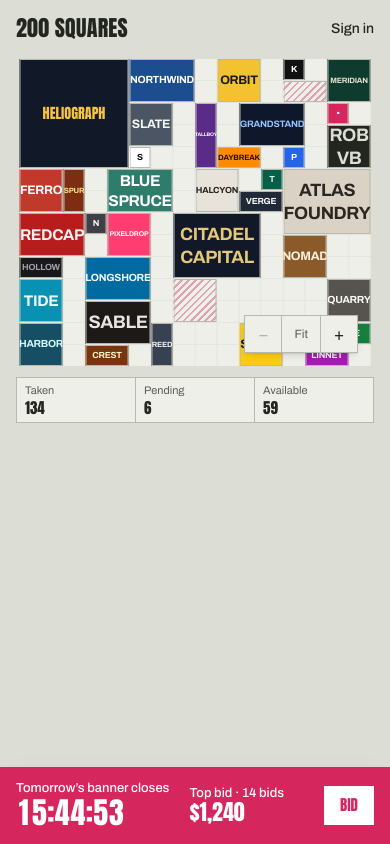
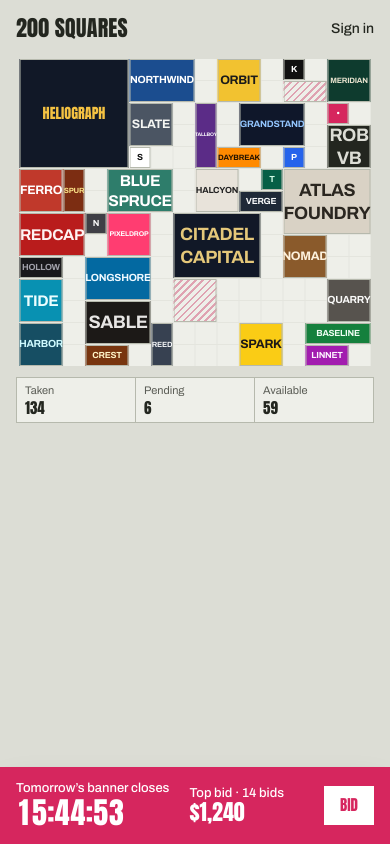
Before and after one commit to rob-vb/200-squares, a Next.js app: page / in a window 390 px wide. Built offline with nearby package versions, Linux system fonts and the light colour scheme.

Commit message:
Fix the zoom controls, and drop them on touch
Pointer capture on the canvas box swallowed the click before the button ever
saw it, so the controls never worked on any device. Touch has pinch and
double-tap, and on a phone the controls only covered squares, so they are now
desktop-only.

```diff
--- a/src/components/canvas/canvas.tsx
+++ b/src/components/canvas/canvas.tsx
@@ -101,6 +101,10 @@
   };
 
   const onPointerDown = (e: React.PointerEvent) => {
+    // The zoom controls sit inside the canvas box. Without this, the box captures
+    // the pointer on the way down and the button never sees a click at all.
+    if ((e.target as HTMLElement).closest("button")) return;
+
     const p = cv.localPoint(e);
     pointers.current.set(e.pointerId, p);
     e.currentTarget.setPointerCapture(e.pointerId);
@@ -292,8 +296,9 @@
   const btn =
     "bg-square text-ink hover:bg-white disabled:text-ink/30 grid h-9 w-9 place-items-center text-[17px] leading-none transition-colors duration-150";
   return (
+    // Touch has pinch and double-tap, so on a phone these would only cover squares.
     <div
-      className="border-hairline absolute right-4 bottom-4 flex border"
+      className="border-hairline absolute right-4 bottom-4 hidden border lg:flex"
       style={{ boxShadow: "var(--shadow-lift)" }}
     >
       <button type="button" className={btn} onClick={onOut} disabled={scale <= 1} aria-label="Zoom out">
```
